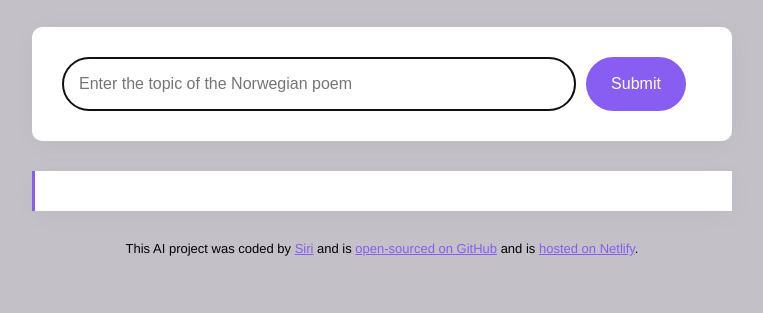
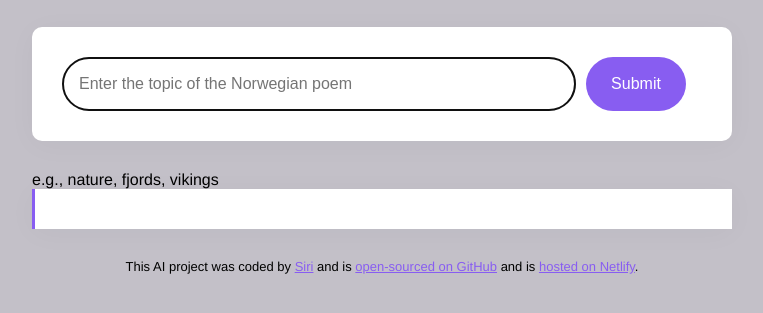
Before and after one commit to suh79/norwegian-poem-AIgenerator, a plain HTML site: page index.html in a window 1280 px wide. Shown: the part 177-490 px from the top of the page, without its empty margins (258-1021 px from the left). Drawn offline with nearby package versions, Linux system fonts and the light colour scheme.

Commit message:
Improved the UX

```diff
--- a/index.html
+++ b/index.html
@@ -15,6 +15,7 @@
     </header>
 
     <main>
+      <div class="form-container">
         <form id="poem-generator-form">
           <input
             type="text"
@@ -27,7 +28,9 @@
           />
           <input type="submit" class="submit-button"/>
         </form>
-        <div class="poem" id="poem">
+               <div class="hint">e.g., nature, fjords, vikings</div>
+            </div>
+        <div class="poem hidden" id="poem">
         </div>
       </main>
 
```
